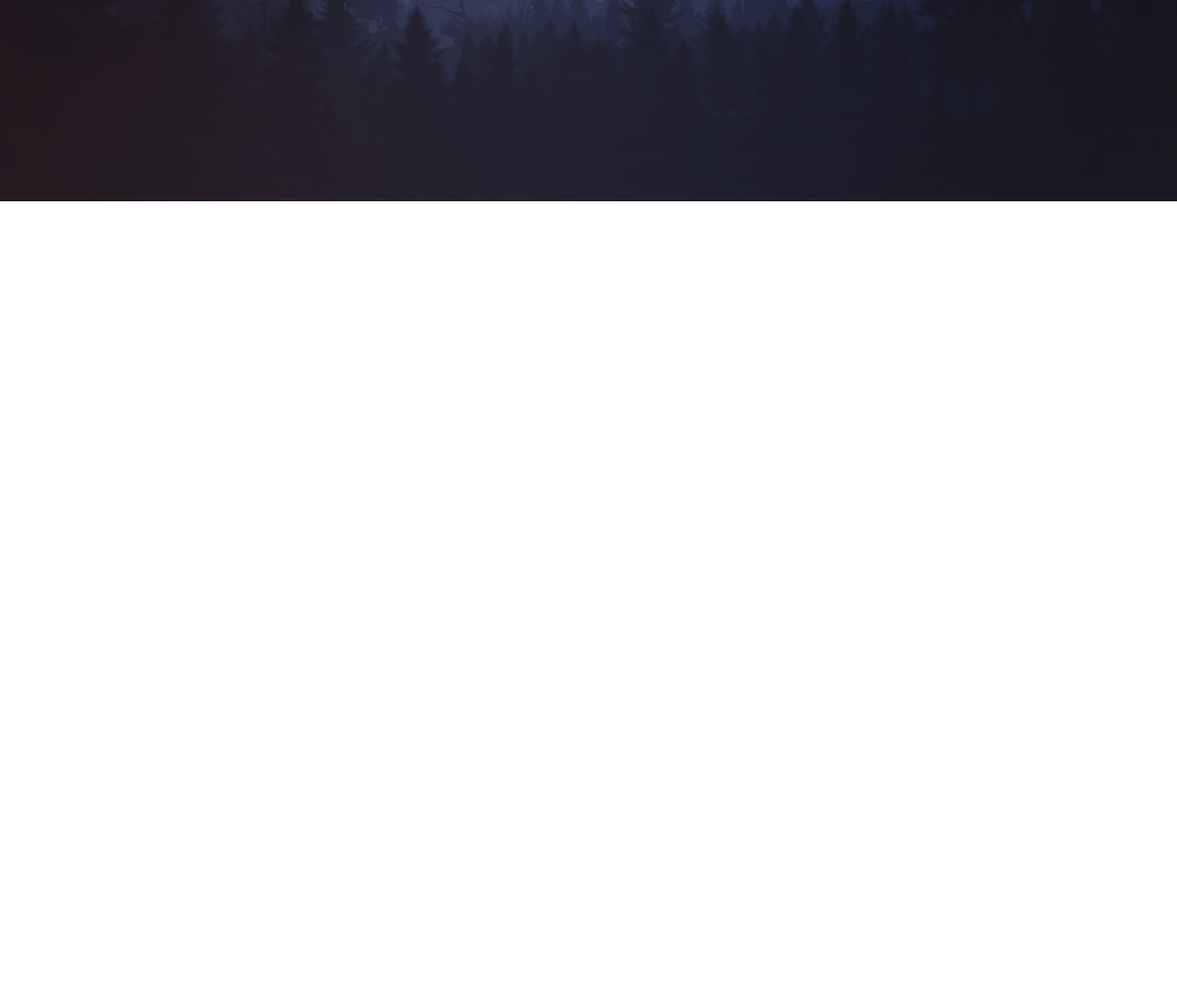
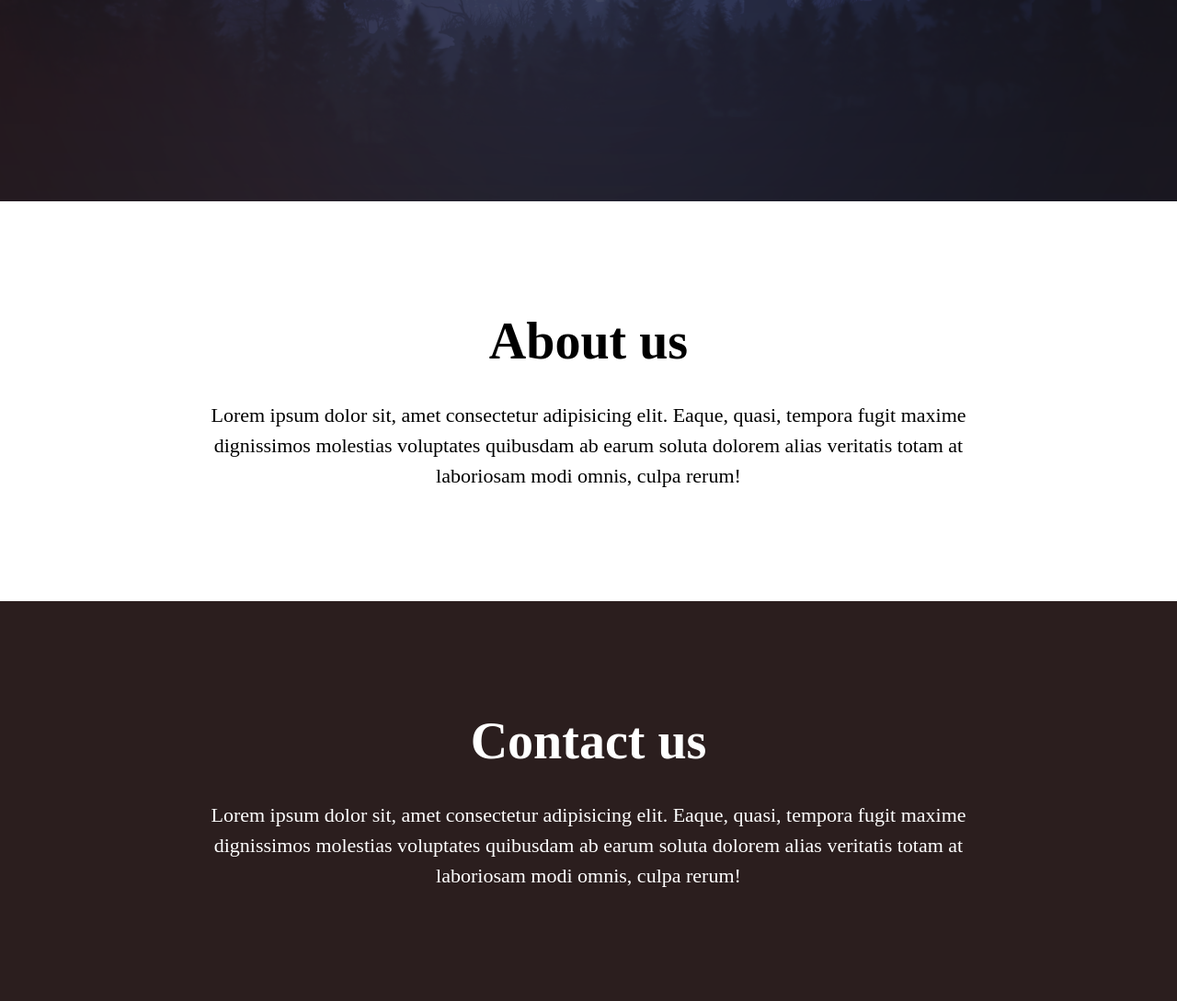
Before and after one commit to iboroja/algebra-HTML, a plain HTML site: page index.html in a window 1280 px wide. Shown: the part 581-1670 px from the top of the page at 92% size. Before the commit the page ends 804 px from the top, so only its background shows below. Drawn offline with Linux system fonts and the light colour scheme.

Commit message:
section_added

```diff
--- a/index.html
+++ b/index.html
@@ -31,6 +31,18 @@
           <p class="hero__subheading">Lorem ipsum dolor sit amet consectetur adipisicing elit. Aliquam unde, sint tempora consectetur ipsam, aut rem ex quidem velit beatae minus quibusdam saepe deserunt. Ab laudantium eius placeat ipsum minima!</p>
         </div>
       </section>
+      <section class="section">
+       <div class="section__inner">
+        <h2 class="section__title">About us</h2>
+        <p class="section__description">Lorem ipsum dolor sit, amet consectetur adipisicing elit. Eaque, quasi, tempora fugit maxime dignissimos molestias voluptates quibusdam ab earum soluta dolorem alias veritatis totam at laboriosam modi omnis, culpa rerum!</p>
+       </div>
+      </section>
+      <section class="section section_dark">
+        <div class="section__inner">
+         <h2 class="section__title">Contact us</h2>
+         <p class="section__description">Lorem ipsum dolor sit, amet consectetur adipisicing elit. Eaque, quasi, tempora fugit maxime dignissimos molestias voluptates quibusdam ab earum soluta dolorem alias veritatis totam at laboriosam modi omnis, culpa rerum!</p>
+        </div>
+       </section>
     </main>
 
     <footer></footer>
--- a/style.css
+++ b/style.css
@@ -11,6 +11,7 @@ a {
   text-decoration: none;
   color: initial;
 }
+
 .header__inner {
   width: 1280px;
   margin: 0 auto;
@@ -29,29 +30,35 @@ a {
   height: 100%;
   object-fit: contain;
 }
+
 .header__nav {
   display: flex;
   color: #ffffff;
   font-weight: 600;
   text-transform: uppercase;
 }
+
 .header__link {
   margin-right: 48px;
   color: #ffffff;
 }
+
 .header__link:last-child {
   margin-right: 0px;
 }
+
 .hero {
   position: relative;
   width: 100%;
   height: calc(100vh - 80px);
 }
+
 .hero__image {
   width: 100%;
   height: 100%;
   object-fit: cover;
 }
+
 .hero__overlay {
   position: absolute;
   background-color: rgba(0, 0, 0, 0.487);
@@ -60,6 +67,7 @@ a {
   top: 0;
   left: 0;
 }
+
 .hero__content {
   position: absolute;
   top: 50%;
@@ -77,3 +85,39 @@ a {
   font-size: 24px;
   width: 884px;
 }
+
+.section {
+  color: #000;
+}
+
+.section.section_dark {
+  background: rgb(43, 30, 30);
+  color: #ffffff;
+}
+
+.section__inner {
+  width: 1280px;
+  margin: 0 auto;
+  padding: 120px 0;
+}
+
+.section__title {
+  font-size: 56px;
+  text-align: center;
+  margin-bottom: 32px;
+}
+
+.section__description {
+  text-align: center;
+  max-width: 860px;
+  margin: auto;
+  line-height: 150%;
+  font-size: 22px;
+}
+.section.section_dark .section__title {
+  color: #ffffff;
+}
+
+.section.section_dark .section__description {
+  color: #ffffff;
+}
```
